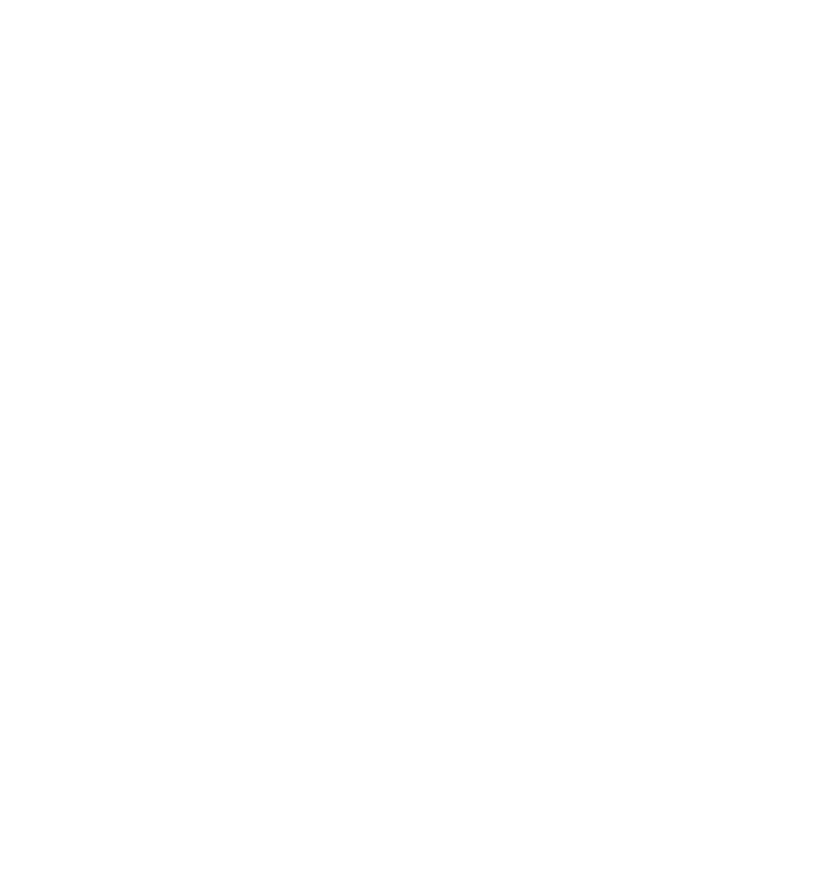
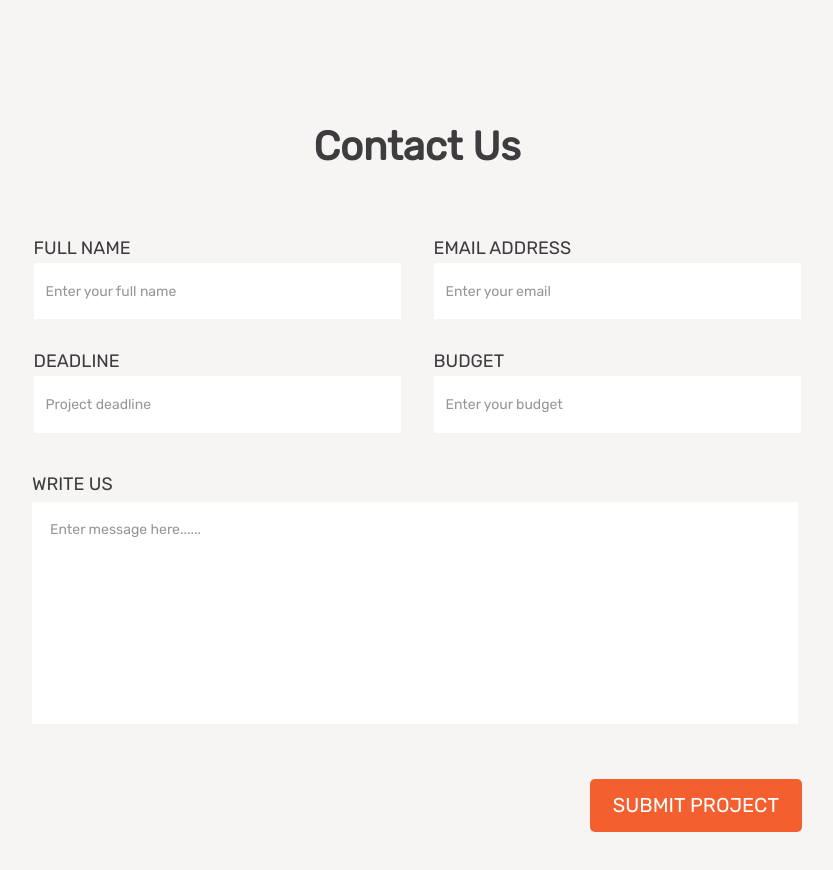
Before and after one commit to abdulhafiz0007/Designzcy-webpage, a plain HTML site: page index.html in a window 1280 px wide. Shown: the whole page, without its empty margins (223-1056 px from the left). Before the commit the page ends 800 px from the top, so only its background shows below. Drawn offline with Linux system fonts and the light colour scheme.

Commit message:
contact page completed

```diff
--- a/index.html
+++ b/index.html
@@ -8,7 +8,69 @@
   </head>
   <body>
     <header></header>
-    <main></main>
+    <main>
+      <section class="contact">
+        <div class="container">
+          <div class="contact__inner">
+            <h2 class="contact__title">Contact Us</h2>
+            <div class="contact__wrapper-form">
+              <form class="contact__form">
+                <div class="contact__inputs">
+                  <div class="contact__name-input contact__input">
+                    <label for="contact-name">FULL NAME</label>
+                    <input
+                      type="text"
+                      id="contact-name"
+                      placeholder="Enter your full name"
+                      aria-label="contact-name"
+                    />
+                  </div>
+                  <div class="contact__name-input contact__input">
+                    <label for="contact-address">EMAIL ADDRESS</label>
+                    <input
+                      type="text"
+                      id="contact-address"
+                      placeholder="Enter your email"
+                      aria-label="contact-email"
+                    />
+                  </div>
+                  <div class="contact__name-input contact__input">
+                    <label for="contact-name">DEADLINE</label>
+                    <input
+                      type="text"
+                      id="contact-deadline"
+                      placeholder="Project deadline"
+                      aria-label="contact-deadline"
+                    />
+                  </div>
+                  <div class="contact__name-input contact__input">
+                    <label for="contact-name">BUDGET</label>
+                    <input
+                      type="text"
+                      id="contact-budget"
+                      placeholder="Enter your budget"
+                      aria-label="contact-budget"
+                    />
+                  </div>
+                </div>
+
+                <div class="contact__textarea">
+                  <label for="contact-textarea">WRITE US</label>
+                  <textarea
+                    id="contact-textarea"
+                    cols="30"
+                    rows="10"
+                    placeholder="Enter message here......"
+                  ></textarea>
+                </div>
+
+                <button class="contact__btn-submit">SUBMIT PROJECT</button>
+              </form>
+            </div>
+          </div>
+        </div>
+      </section>
+    </main>
     <footer></footer>
   </body>
 </html>
--- a/scss/base/_general.scss
+++ b/scss/base/_general.scss
@@ -11,4 +11,5 @@ img {
 
 body {
   font-family: "Rubik", "Arial", sans-serif;
+  background-color: #f7f5f3;
 }
--- /dev/null
+++ b/scss/layouts/_contact.scss
@@ -0,0 +1,91 @@
+.contact {
+  margin-top: 120px;
+  margin-bottom: 93px;
+  &__title {
+    text-align: center;
+    margin-bottom: 60px;
+    font-size: 40px;
+    line-height: 53px;
+    color: #3d3d3f;
+  }
+
+  &__form {
+    width: 770px;
+    display: flex;
+    flex-direction: column;
+    align-items: end;
+  }
+
+  &__inputs {
+    max-width: 720px;
+    width: 100%;
+    display: grid;
+    grid-template-columns: 1fr 1fr;
+    justify-content: center;
+    column-gap: 33px;
+    row-gap: 27px;
+  }
+
+  &__input {
+    label {
+      color: #3d3d3f;
+      font-size: 18px;
+      line-height: 30px;
+    }
+
+    input {
+      padding-block: 19px;
+      padding-inline: 12px;
+      width: 343px;
+      border: transparent;
+      outline: none;
+    }
+
+    input::placeholder {
+      color: #515155;
+      font-size: 14px;
+      line-height: 18px;
+      opacity: 60%;
+    }
+  }
+
+  &__textarea {
+    width: 770px;
+    margin-top: 34px;
+
+    label {
+      display: block;
+      color: #3d3d3f;
+      font-size: 18px;
+      line-height: 35px;
+    }
+
+    textarea {
+      padding-block: 19px;
+      padding-inline: 18px;
+      border: transparent;
+      outline: none;
+      width: 730px;
+      resize: none;
+    }
+
+    textarea::placeholder {
+      color: #515155;
+      font-size: 14px;
+      line-height: 18px;
+      opacity: 60%;
+    }
+  }
+
+  &__btn-submit {
+    margin-top: 51px;
+    padding-block: 13px;
+    padding-inline: 23px;
+    border: transparent;
+    background-color: #f35f2f;
+    color: #ffffff;
+    border-radius: 5px;
+    font-size: 20px;
+    line-height: 27px;
+  }
+}
--- a/scss/main.scss
+++ b/scss/main.scss
@@ -4,3 +4,4 @@
 @use "./components/container";
 
 // layouts
+@use "./layouts/contact";
```
Also changed, not shown: css/main.css, css/main.min.css, scss/layouts/_inputfiels.scss (deleted), 2 other files.
